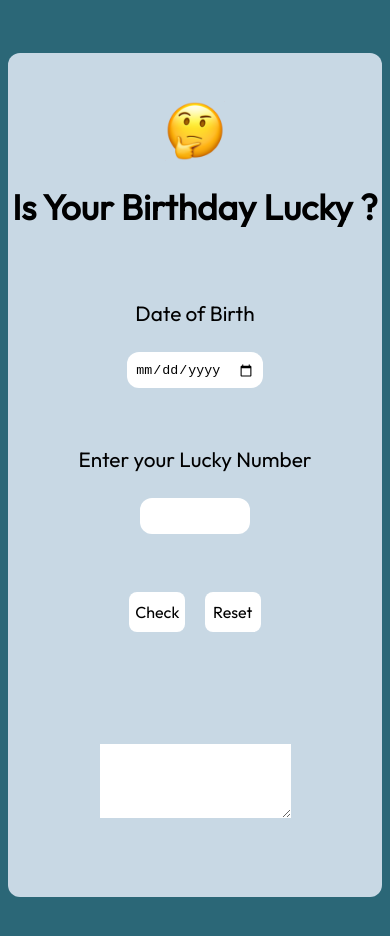
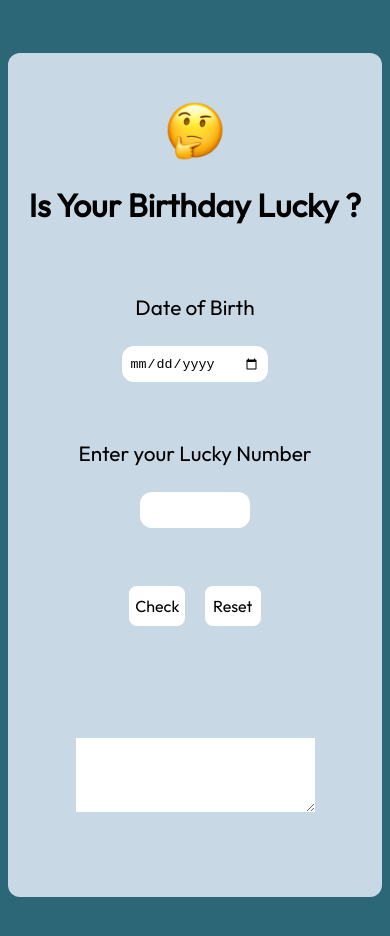
Before and after one commit to rutvikpumak/is-your-birthday-lucky, a plain HTML site: page index.html in a window 390 px wide. Drawn offline with Linux system fonts and the light colour scheme.

Commit message:
bug:Fixed styling for responsive site

```diff
--- a/style.css
+++ b/style.css
@@ -11,9 +11,14 @@
         overflow-y: hidden;
     }
     .container .date{
-        width:auto;
+        width:35%;
     }
-
+    .container h1{
+       font-size: 2rem;
+    }
+    .container textArea{
+       width:auto
+    }
 
 }
 body {
```
